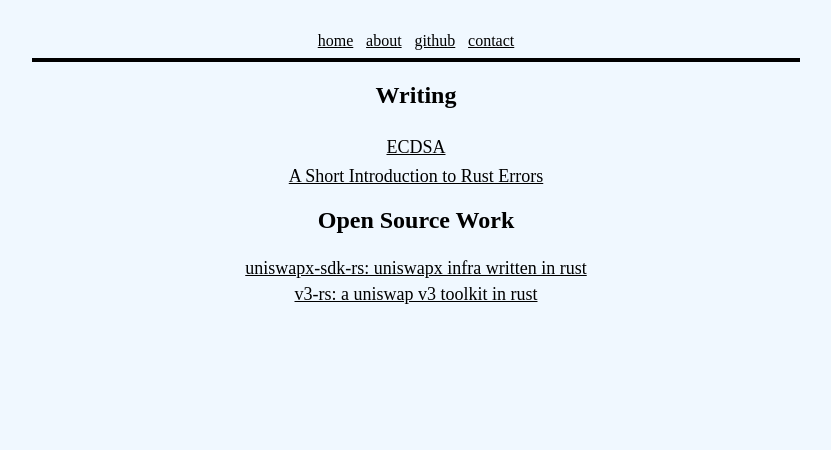
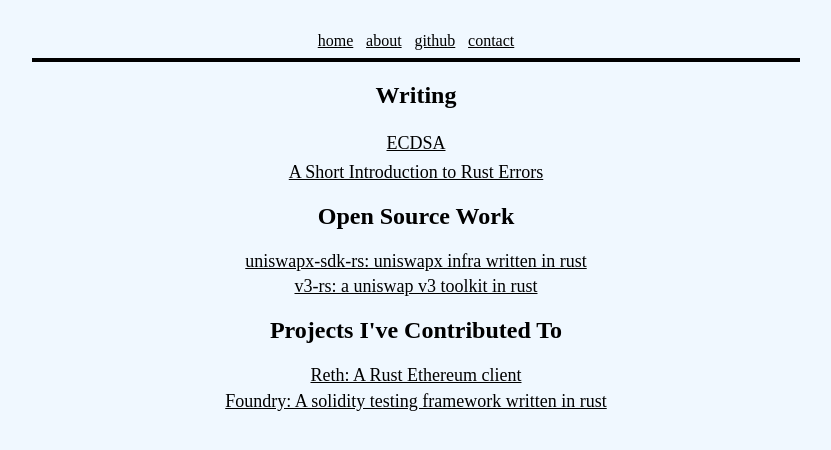
Before and after one commit to nhtyy/push0dev, a Next.js app: page / in a window 1280 px wide. Shown: the top 450 px of the page, without its empty margins (224-1055 px from the left). Built offline with nearby package versions, Linux system fonts and the light colour scheme.

Commit message:
contribtuions

```diff
--- a/src/pages/index.tsx
+++ b/src/pages/index.tsx
@@ -5,9 +5,9 @@
 export default function Home({ registry }: { registry: PostRegistry }) {
   return (
     <div>
-      <h2>Writing</h2>
+      <h2 className="homepage-section-header">Writing</h2>
       <PostList registry={registry} />
-      <h2>Open Source Work</h2>
+      <h2 className="homepage-section-header">Open Source Work</h2>
       <LinkList
         links={[
           {
@@ -16,6 +16,19 @@
           },
           {
             title: "v3-rs: a uniswap v3 toolkit in rust",
+            url: "https://github.com/nhtyy/v3-rs",
+          },
+        ]}
+      />
+      <h2 className="homepage-section-header">Projects I've Contributed To</h2>
+      <LinkList
+        links={[
+          {
+            title: "Reth: A Rust Ethereum client",
+            url: "https://github.com/nhtyy/uniswapx-sdk-rs",
+          },
+          {
+            title: "Foundry: A solidity testing framework written in rust",
             url: "https://github.com/nhtyy/v3-rs",
           },
         ]}
--- a/src/styles/styling.css
+++ b/src/styles/styling.css
@@ -1,5 +1,9 @@
 body {
   background-color: aliceblue;
+}
+
+.homepage-section-header {
+  margin-bottom: 0;
 }
 
 .intro-text {
```
